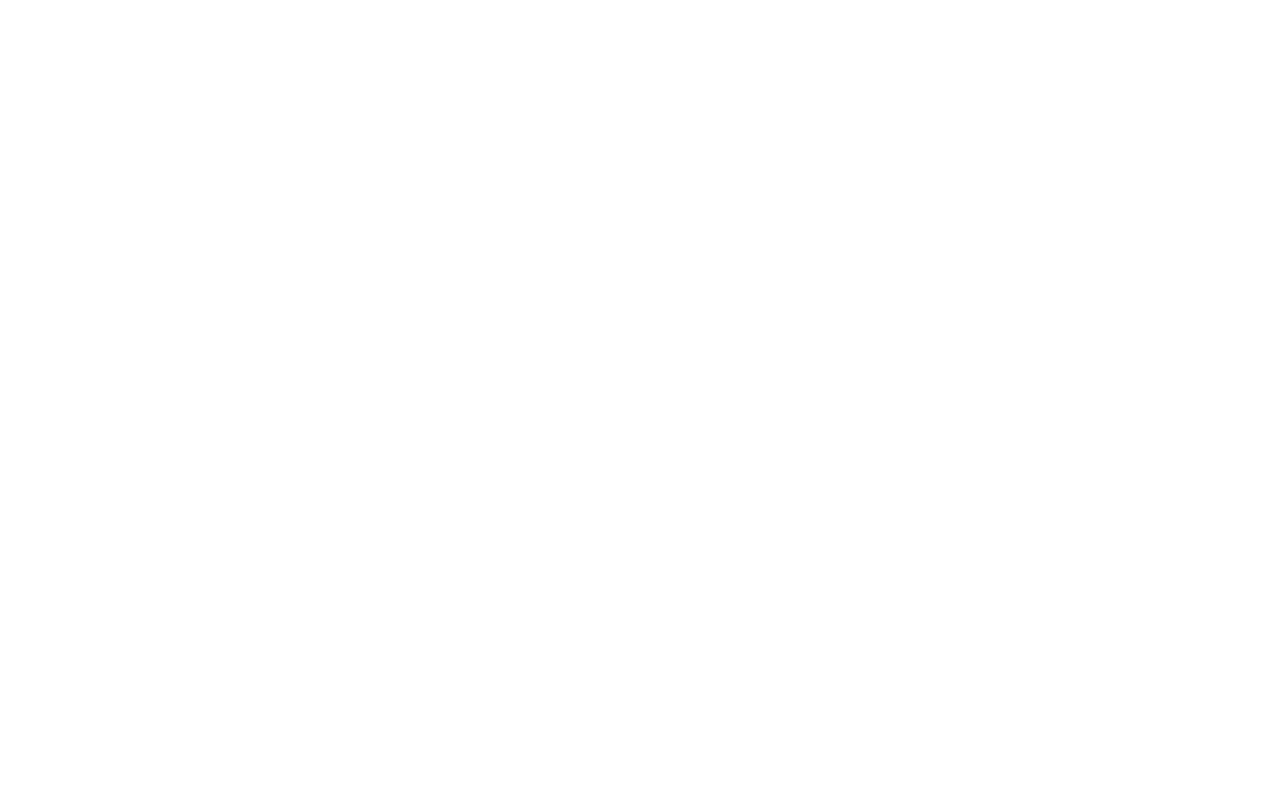
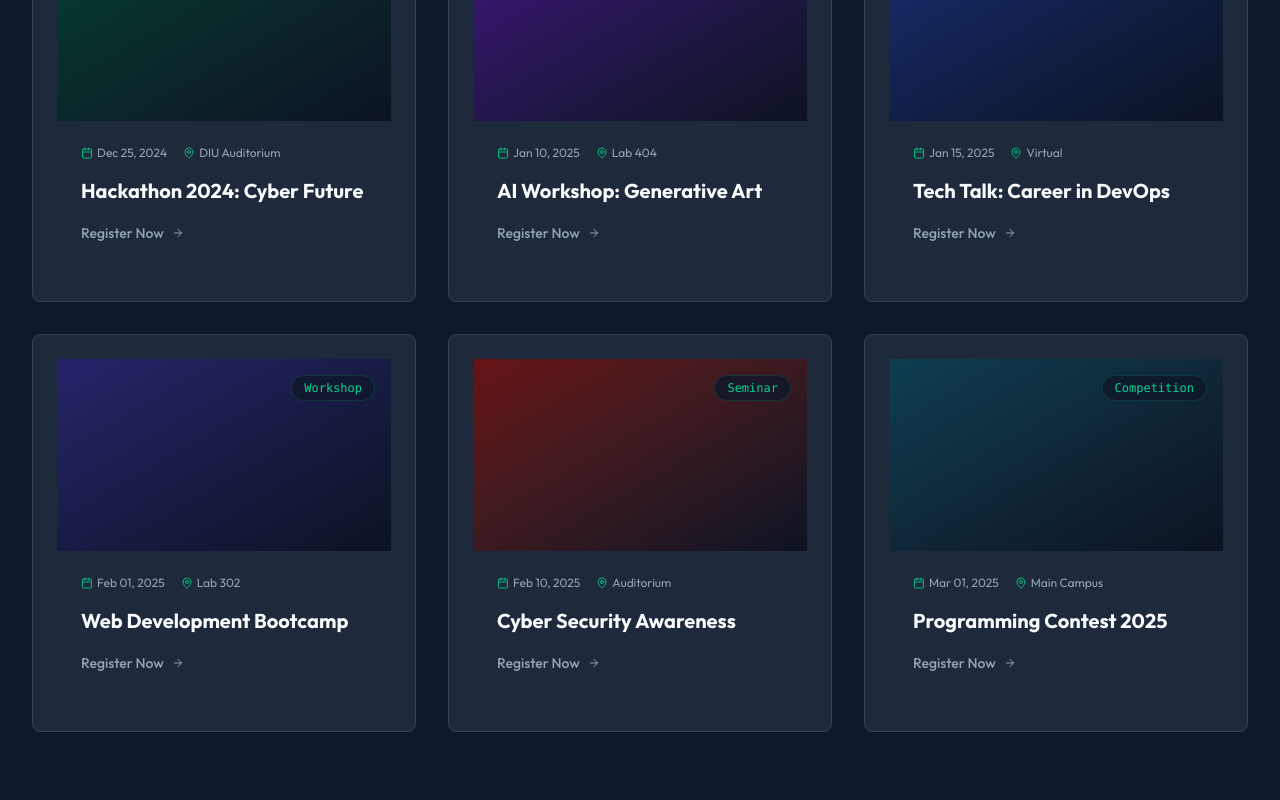
Before and after one commit to darklight9911/cpc-frontend, a Next.js app: page /events in a window 1280 px wide. Before the commit this address had no page. Shown: the part 480-1280 px from the top of the page. Before the commit the page ends 800 px from the top, so only its background shows below. Built offline with nearby package versions, Linux system fonts and the light colour scheme.

Commit message:
feat: Introduce a dedicated events page, centralize event data, globalize layout components, and add new hero images.

```diff
--- /dev/null
+++ b/src/app/events/page.tsx
@@ -0,0 +1,50 @@
+import { Container } from "@/components/ui/container";
+import { Card } from "@/components/ui/card";
+import { Button } from "@/components/ui/button";
+import { Calendar, MapPin, ArrowRight } from "lucide-react";
+import { EVENTS } from "@/lib/data";
+
+export default function EventsPage() {
+    return (
+        <main className="min-h-screen pt-20 md:pt-24 bg-background">
+            <Container className="py-12 md:py-24">
+                <div className="max-w-3xl mx-auto text-center mb-16">
+                    <h1 className="text-4xl md:text-5xl font-bold font-spaceGrotesk text-foreground mb-6">
+                        Upcoming <span className="text-emerald-400">Events</span>
+                    </h1>
+                    <p className="text-lg text-muted-foreground">
+                        Join our workshops, seminars, and hackathons to level up your skills and connect with the community.
+                    </p>
+                </div>
+
+                <div className="grid md:grid-cols-2 lg:grid-cols-3 gap-8">
+                    {EVENTS.map((event) => (
+                        <Card key={event.id} className="group overflow-hidden border-border bg-card hover:border-emerald-500/50 transition-all duration-500 hover:shadow-2xl hover:shadow-emerald-500/10">
+                            <div className={`h-48 w-full ${event.image} relative overflow-hidden`}>
+                                <div className="absolute inset-0 bg-black/20 group-hover:bg-transparent transition-colors" />
+                                <div className="absolute top-4 right-4 bg-background/80 backdrop-blur px-3 py-1 rounded-full text-xs font-mono text-emerald-400 border border-emerald-500/20">
+                                    {event.category}
+                                </div>
+                            </div>
+
+                            <div className="p-6">
+                                <div className="flex items-center text-xs text-muted-foreground mb-4 space-x-4">
+                                    <span className="flex items-center"><Calendar className="h-3 w-3 mr-1 text-emerald-500" /> {event.date}</span>
+                                    <span className="flex items-center"><MapPin className="h-3 w-3 mr-1 text-emerald-500" /> {event.location}</span>
+                                </div>
+
+                                <h3 className="text-xl font-bold text-foreground mb-2 group-hover:text-emerald-400 transition-colors">
+                                    {event.title}
+                                </h3>
+
+                                <Button variant="link" className="px-0 text-muted-foreground group-hover:text-emerald-400">
+                                    Register Now <ArrowRight className="ml-2 h-3 w-3" />
+                                </Button>
+                            </div>
+                        </Card>
+                    ))}
+                </div>
+            </Container>
+        </main>
+    );
+}
--- a/src/app/layout.tsx
+++ b/src/app/layout.tsx
@@ -3,6 +3,8 @@
 import "./globals.css";
 import { cn } from "@/lib/utils";
 import { ThemeProvider } from "@/components/theme-provider";
+import { Navbar } from "@/components/layout/navbar";
+import { Footer } from "@/components/layout/footer";
 
 const outfit = Outfit({
   subsets: ["latin"],
@@ -33,7 +35,9 @@
           enableSystem
           disableTransitionOnChange
         >
+          <Navbar />
           {children}
+          <Footer />
         </ThemeProvider>
       </body>
     </html>
--- a/src/app/page.tsx
+++ b/src/app/page.tsx
@@ -1,5 +1,3 @@
-import { Navbar } from "@/components/layout/navbar";
-import { Footer } from "@/components/layout/footer";
 import { Hero } from "@/components/home/hero";
 import { Tracks } from "@/components/home/tracks";
 import { Leaderboard } from "@/components/home/leaderboard";
@@ -9,13 +7,11 @@
 export default function Home() {
   return (
     <main className="min-h-screen bg-background selection:bg-emerald-500/30">
-      <Navbar />
       <Hero />
       <Tracks />
       <Leaderboard />
       <RecentEvents />
       <TeamPreview />
-      <Footer />
     </main>
   );
 }
--- a/src/components/home/recent-events.tsx
+++ b/src/components/home/recent-events.tsx
@@ -4,32 +4,9 @@
 import { Calendar, MapPin, ArrowRight } from "lucide-react";
 import Link from "next/link";
 
-const EVENTS = [
-    {
-        id: 1,
-        title: "Hackathon 2024: Cyber Future",
-        date: "Dec 25, 2024",
-        location: "DIU Auditorium",
-        category: "Competition",
-        image: "bg-gradient-to-br from-emerald-900 to-slate-900",
-    },
-    {
-        id: 2,
-        title: "AI Workshop: Generative Art",
-        date: "Jan 10, 2025",
-        location: "Lab 404",
-        category: "Workshop",
-        image: "bg-gradient-to-br from-violet-900 to-slate-900",
-    },
-    {
-        id: 3,
-        title: "Tech Talk: Career in DevOps",
-        date: "Jan 15, 2025",
-        location: "Virtual",
-        category: "Seminar",
-        image: "bg-gradient-to-br from-blue-900 to-slate-900",
-    },
-];
+import { EVENTS } from "@/lib/data";
+
+const RECENT_EVENTS = EVENTS.slice(0, 3);
 
 export const RecentEvents = () => {
     return (
@@ -48,7 +25,7 @@
                 </div>
 
                 <div className="grid md:grid-cols-3 gap-8">
-                    {EVENTS.map((event) => (
+                    {RECENT_EVENTS.map((event) => (
                         <Card key={event.id} className="group overflow-hidden border-border bg-card hover:border-primary/50 transition-all duration-500">
                             <div className={`h-48 w-full ${event.image} relative overflow-hidden`}>
                                 <div className="absolute inset-0 bg-black/20 group-hover:bg-transparent transition-colors" />
--- /dev/null
+++ b/src/lib/data.ts
@@ -0,0 +1,50 @@
+export const EVENTS = [
+    {
+        id: 1,
+        title: "Hackathon 2024: Cyber Future",
+        date: "Dec 25, 2024",
+        location: "DIU Auditorium",
+        category: "Competition",
+        image: "bg-gradient-to-br from-emerald-900 to-slate-900",
+    },
+    {
+        id: 2,
+        title: "AI Workshop: Generative Art",
+        date: "Jan 10, 2025",
+        location: "Lab 404",
+        category: "Workshop",
+        image: "bg-gradient-to-br from-violet-900 to-slate-900",
+    },
+    {
+        id: 3,
+        title: "Tech Talk: Career in DevOps",
+        date: "Jan 15, 2025",
+        location: "Virtual",
+        category: "Seminar",
+        image: "bg-gradient-to-br from-blue-900 to-slate-900",
+    },
+    {
+        id: 4,
+        title: "Web Development Bootcamp",
+        date: "Feb 01, 2025",
+        location: "Lab 302",
+        category: "Workshop",
+        image: "bg-gradient-to-br from-indigo-900 to-slate-900",
+    },
+    {
+        id: 5,
+        title: "Cyber Security Awareness",
+        date: "Feb 10, 2025",
+        location: "Auditorium",
+        category: "Seminar",
+        image: "bg-gradient-to-br from-red-900 to-slate-900",
+    },
+    {
+        id: 6,
+        title: "Programming Contest 2025",
+        date: "Mar 01, 2025",
+        location: "Main Campus",
+        category: "Competition",
+        image: "bg-gradient-to-br from-cyan-900 to-slate-900",
+    }
+];
```
